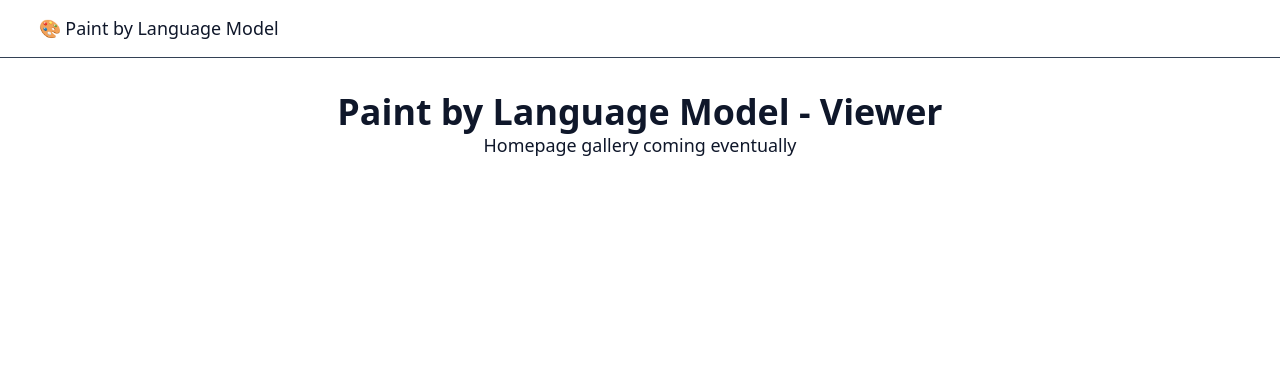
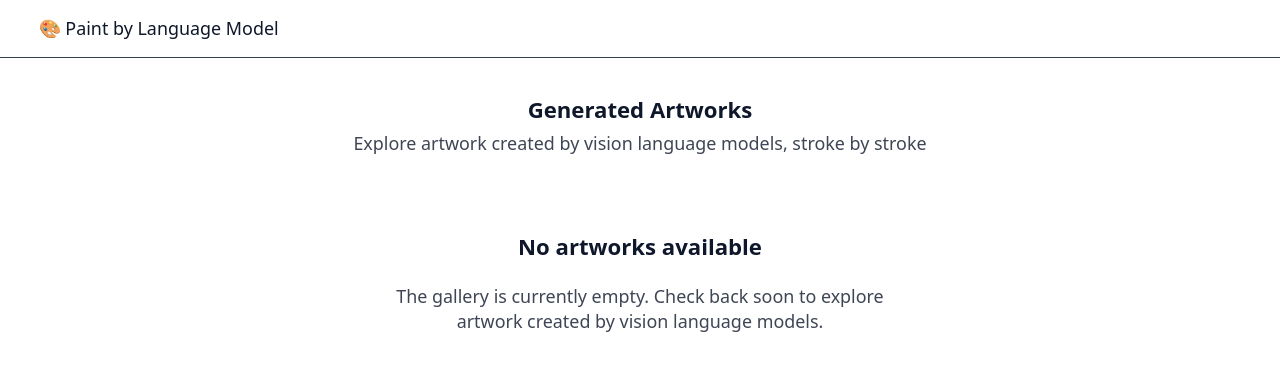
Before and after one commit to liamlaverty/paint-by-language-model, a Next.js app in the folder src/viewer/: page / in a window 1280 px wide. Shown: the top 370 px of the page. Built offline with nearby package versions, Linux system fonts and the light colour scheme.

Commit message:
feat(home,-inspector-page): add homepage with gallery and inspector page

```diff
--- a/src/viewer/src/app/globals.css
+++ b/src/viewer/src/app/globals.css
@@ -498,3 +498,152 @@ body {
 .app-nav a:hover {
   color: var(--color-highlight);
 }
+
+/* ── Gallery Page ─────────────────────────────────────────────────────── */
+.gallery-page {
+  padding: var(--gutter);
+  max-width: 1400px;
+  margin: 0 auto;
+}
+
+.gallery-header {
+  margin-bottom: var(--space-m-l);
+  text-align: center;
+}
+
+.gallery-header h1 {
+  font-size: var(--size-step-1);
+  margin-bottom: var(--space-xs);
+}
+
+.gallery-header p {
+  color: var(--color-text);
+  opacity: 0.8;
+  font-size: var(--size-step-0);
+}
+
+/* ── Gallery Grid ─────────────────────────────────────────────────────── */
+.gallery-grid {
+  display: grid;
+  grid-template-columns: 1fr;
+  gap: var(--space-m);
+  margin-bottom: var(--space-m-l);
+}
+
+@media (min-width: 640px) {
+  .gallery-grid {
+    grid-template-columns: repeat(2, 1fr);
+  }
+}
+
+@media (min-width: 1024px) {
+  .gallery-grid {
+    grid-template-columns: repeat(3, 1fr);
+  }
+}
+
+/* ── Gallery Empty State ──────────────────────────────────────────────── */
+.gallery-empty {
+  text-align: center;
+  padding: var(--space-m-l);
+  max-width: 600px;
+  margin: 0 auto;
+}
+
+.gallery-empty h2 {
+  font-size: var(--size-step-1);
+  margin-bottom: var(--space-m);
+}
+
+.gallery-empty p {
+  line-height: var(--leading-standard);
+  color: var(--color-text);
+  opacity: 0.8;
+}
+
+/* ── Artwork Card ─────────────────────────────────────────────────────── */
+.artwork-card {
+  display: block;
+  background: var(--color-element-background);
+  border: 1px solid var(--color-border);
+  border-radius: var(--radius-s);
+  overflow: hidden;
+  text-decoration: none;
+  color: inherit;
+  transition:
+    transform var(--transition-base),
+    box-shadow var(--transition-base);
+}
+
+.artwork-card:hover {
+  transform: scale(1.02);
+  box-shadow: 0 4px 12px rgba(0, 0, 0, 0.15);
+}
+
+.artwork-card .thumbnail {
+  position: relative;
+  width: 100%;
+  aspect-ratio: 16 / 9;
+  overflow: hidden;
+  background: var(--color-element-background);
+}
+
+.artwork-card .thumbnail img {
+  width: 100%;
+  height: 100%;
+  object-fit: cover;
+}
+
+.artwork-card .thumbnail-placeholder {
+  width: 100%;
+  height: 100%;
+  display: flex;
+  align-items: center;
+  justify-content: center;
+  background: linear-gradient(135deg, var(--color-element-background) 0%, var(--color-border) 100%);
+}
+
+.artwork-card .thumbnail-placeholder span {
+  font-family: var(--font-mono);
+  font-size: var(--size-step-00);
+  color: var(--color-text);
+  opacity: 0.6;
+}
+
+.artwork-card .card-body {
+  padding: var(--space-s);
+}
+
+.artwork-card .card-title {
+  font-size: var(--size-step-0);
+  font-weight: var(--font-bold);
+  margin-bottom: var(--space-xs);
+  line-height: var(--leading-fine);
+}
+
+.artwork-card .card-subject {
+  font-size: var(--size-step-00);
+  color: var(--color-text);
+  opacity: 0.8;
+  margin-bottom: var(--space-s);
+  line-height: var(--leading-standard);
+}
+
+.artwork-card .badges {
+  display: flex;
+  gap: var(--space-xs);
+  flex-wrap: wrap;
+}
+
+.artwork-card .badge {
+  display: inline-block;
+  font-size: var(--size-step-000);
+  font-weight: var(--font-medium);
+  color: var(--color-text);
+  background: var(--color-background);
+  border: 1px solid var(--color-border);
+  border-radius: var(--radius-s);
+  padding: 2px 8px;
+  text-transform: uppercase;
+  letter-spacing: var(--uppercase-kerning);
+}
--- a/src/viewer/src/app/page.tsx
+++ b/src/viewer/src/app/page.tsx
@@ -1,15 +1,24 @@
 /**
- * Homepage placeholder component.
+ * Homepage displaying a gallery of all generated artworks.
  *
- * Full gallery implementation will be completed in Task 6.
+ * Loads artwork summaries at build time from public/data/ and renders
+ * a responsive grid of preview cards linking to the inspector.
  *
- * @returns {JSX.Element} - The homepage
+ * @returns {React.ReactElement} The gallery page
  */
-export default function HomePage() {
+import Gallery from '@/components/Gallery';
+import { getArtworkSummaries } from '@/lib/artworks';
+
+export default function HomePage(): React.ReactElement {
+  const artworks = getArtworkSummaries();
+
   return (
-    <main style={{ padding: '2rem', textAlign: 'center' }}>
-      <h1>Paint by Language Model - Viewer</h1>
-      <p>Homepage gallery coming eventually</p>
+    <main className="gallery-page">
+      <div className="gallery-header">
+        <h1>Generated Artworks</h1>
+        <p>Explore artwork created by vision language models, stroke by stroke</p>
+      </div>
+      <Gallery artworks={artworks} />
     </main>
   );
 }
--- /dev/null
+++ b/src/viewer/src/components/ArtworkCard.tsx
@@ -0,0 +1,56 @@
+/**
+ * Artwork preview card component.
+ *
+ * Displays a single artwork's thumbnail, metadata, and links to the
+ * inspector page for detailed viewing.
+ */
+
+import Link from 'next/link';
+import type { ArtworkSummary } from '@/lib/types';
+
+/**
+ * Props for a single artwork preview card.
+ *
+ * @property {ArtworkSummary} artwork - Artwork summary data
+ */
+interface ArtworkCardProps {
+  artwork: ArtworkSummary;
+}
+
+/**
+ * Artwork card component.
+ *
+ * Renders a preview card with thumbnail (or placeholder), artist name,
+ * subject, and stroke/iteration counts. Links to the inspector page for
+ * detailed stroke-by-stroke viewing. Features hover effects for interactivity.
+ *
+ * @param {ArtworkCardProps} props - Component props
+ * @returns {React.ReactElement} The rendered artwork card
+ */
+export default function ArtworkCard({ artwork }: ArtworkCardProps): React.ReactElement {
+  // Truncate subject if too long
+  const truncatedSubject =
+    artwork.subject.length > 80 ? `${artwork.subject.slice(0, 77)}…` : artwork.subject;
+
+  return (
+    <Link href={`/inspect/${artwork.artworkId}`} className="artwork-card">
+      <div className="thumbnail">
+        {artwork.thumbnailUrl ? (
+          <img src={artwork.thumbnailUrl} alt={`${artwork.artistName} - ${artwork.subject}`} />
+        ) : (
+          <div className="thumbnail-placeholder">
+            <span>{artwork.artworkId}</span>
+          </div>
+        )}
+      </div>
+      <div className="card-body">
+        <h3 className="card-title">{artwork.artistName}</h3>
+        <p className="card-subject">{truncatedSubject}</p>
+        <div className="badges">
+          <span className="badge">{artwork.totalStrokes} strokes</span>
+          <span className="badge">{artwork.totalIterations} iterations</span>
+        </div>
+      </div>
+    </Link>
+  );
+}
--- /dev/null
+++ b/src/viewer/src/components/Gallery.tsx
@@ -0,0 +1,52 @@
+/**
+ * Gallery grid component for displaying artwork previews.
+ *
+ * Renders a responsive grid of artwork cards or an empty state when
+ * no artworks are available.
+ */
+
+import ArtworkCard from './ArtworkCard';
+import type { ArtworkSummary } from '@/lib/types';
+
+/**
+ * Props for the artwork gallery grid.
+ *
+ * @property {ArtworkSummary[]} artworks - Array of artwork summaries to display
+ */
+interface GalleryProps {
+  artworks: ArtworkSummary[];
+}
+
+/**
+ * Gallery grid component.
+ *
+ * Displays a responsive grid of artwork preview cards. Shows an empty
+ * state with instructions when no artworks are available. Grid adapts
+ * from 1 column (mobile) to 2 (tablet) to 3 (desktop).
+ *
+ * @param {GalleryProps} props - Component props
+ * @returns {React.ReactElement} The rendered gallery grid or empty state
+ */
+export default function Gallery({ artworks }: GalleryProps): React.ReactElement {
+  // Empty state
+  if (artworks.length === 0) {
+    return (
+      <div className="gallery-empty">
+        <h2>No artworks available</h2>
+        <p>
+          The gallery is currently empty. Check back soon to explore artwork created by vision
+          language models.
+        </p>
+      </div>
+    );
+  }
+
+  // Gallery grid
+  return (
+    <div className="gallery-grid">
+      {artworks.map((artwork) => (
+        <ArtworkCard key={artwork.artworkId} artwork={artwork} />
+      ))}
+    </div>
+  );
+}
--- /dev/null
+++ b/src/viewer/src/lib/artworks.ts
@@ -0,0 +1,76 @@
+/**
+ * Build-time artwork data loader.
+ *
+ * Scans the public/data/ directory for viewer_data.json files and extracts
+ * artwork summaries for the homepage gallery.
+ */
+
+import { readdirSync, readFileSync, existsSync } from 'fs';
+import path from 'path';
+import type { ArtworkSummary, ViewerData } from './types';
+
+/**
+ * Scan the public/data/ directory and build a summary for each artwork.
+ *
+ * Reads metadata from each artwork's viewer_data.json and checks for
+ * the presence of a thumbnail image. Used at build time to generate
+ * the static homepage gallery.
+ *
+ * @returns {ArtworkSummary[]} Array of artwork summaries sorted by artwork ID
+ */
+export function getArtworkSummaries(): ArtworkSummary[] {
+  const dataDir = path.join(process.cwd(), 'public', 'data');
+
+  // Return empty array if directory doesn't exist
+  if (!existsSync(dataDir)) {
+    console.warn('public/data directory not found');
+    return [];
+  }
+
+  try {
+    const entries = readdirSync(dataDir, { withFileTypes: true });
+    const summaries: ArtworkSummary[] = [];
+
+    for (const entry of entries) {
+      if (!entry.isDirectory()) continue;
+
+      const artworkId = entry.name;
+      const viewerDataPath = path.join(dataDir, artworkId, 'viewer_data.json');
+
+      // Skip if no viewer_data.json
+      if (!existsSync(viewerDataPath)) {
+        console.warn(`Skipping ${artworkId}: no viewer_data.json found`);
+        continue;
+      }
+
+      try {
+        // Read and parse viewer data
+        const viewerDataContent = readFileSync(viewerDataPath, 'utf-8');
+        const viewerData: ViewerData = JSON.parse(viewerDataContent);
+
+        // Check for thumbnail
+        const thumbnailPath = path.join(dataDir, artworkId, 'thumbnail.png');
+        const thumbnailUrl = existsSync(thumbnailPath) ? `/data/${artworkId}/thumbnail.png` : null;
+
+        // Build summary
+        summaries.push({
+          artworkId: viewerData.metadata.artwork_id,
+          artistName: viewerData.metadata.artist_name,
+          subject: viewerData.metadata.subject,
+          totalStrokes: viewerData.metadata.total_strokes,
+          totalIterations: viewerData.metadata.total_iterations,
+          thumbnailUrl,
+        });
+      } catch (error) {
+        console.warn(`Error reading ${artworkId}:`, error);
+        continue;
+      }
+    }
+
+    // Sort alphabetically by artwork ID
+    return summaries.sort((a, b) => a.artworkId.localeCompare(b.artworkId));
+  } catch (error) {
+    console.error('Error scanning public/data directory:', error);
+    return [];
+  }
+}
```
